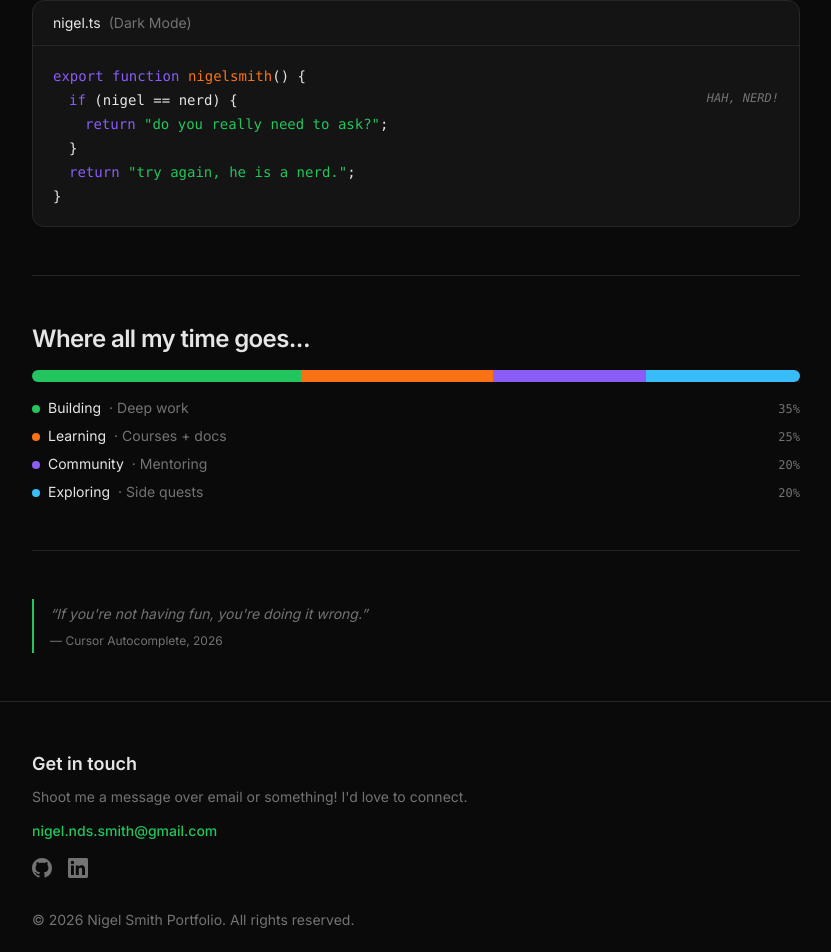
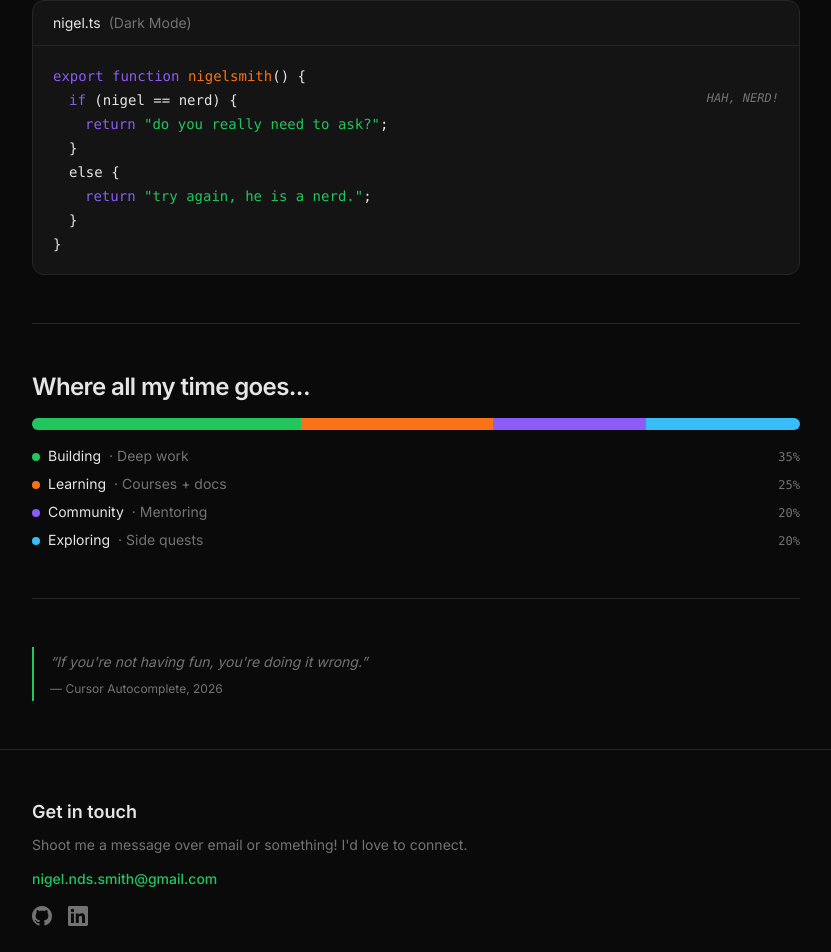
Before and after one commit to MyNameIs-Nigel/cyber-portfolio, a Next.js app: page /about in a window 1280 px wide. Shown: the part 4825-5777 px from the top of the page, without its empty margins (224-1055 px from the left). Built offline with nearby package versions, Linux system fonts and the light colour scheme.

Commit message:
Fixed some text in the about page, and limited projects to 2 featured on the main page

```diff
--- a/src/app/about/page.tsx
+++ b/src/app/about/page.tsx
@@ -16,7 +16,9 @@ const codeLines = [
   { text: 'if (nigel == nerd) {', indent: 1, annotation: "HAH, NERD!" },
   { text: 'return "do you really need to ask?";', indent: 2 },
   { text: "}", indent: 1 },
-  { text: 'return "try again, he is a nerd.";', indent: 1 },
+  { text: 'else {', indent: 1 },
+  { text: 'return "try again, he is a nerd.";', indent: 2 },
+  { text: '}', indent: 1 },
   { text: "}", indent: 0 },
 ];
 
--- a/src/app/page.tsx
+++ b/src/app/page.tsx
@@ -9,6 +9,7 @@ import { H1, H2, H3, Paragraph } from "@/components/Typography";
 import { ProjectCard } from "@/components/cards/ProjectCard";
 import { Roadmap } from "@/components/Roadmap";
 import { projects } from "@/data/projects";
+import Link from "next/link";
 import { roadmapSections } from "@/data/roadmap";
 import { skillCategories } from "@/data/skills";
 import { terminalHeaders, terminalInput, terminalRows, terminalTitle } from "@/data/terminal";
@@ -60,10 +61,16 @@ export default function HomePage() {
         <section id="projects">
           <H2>Featured Projects</H2>
           <div className="mt-4 grid grid-cols-1 gap-3">
-            {projects.map((p) => (
+            {projects.slice(0, 2).map((p) => (
               <ProjectCard key={p.title} {...p} />
             ))}
           </div>
+          <Link
+            href="/projects"
+            className="mt-4 inline-block text-sm font-medium text-accent-1 transition-colors hover:text-accent-2"
+          >
+            See More →
+          </Link>
         </section>
 
         <SectionDivider />
--- a/src/data/consoleLogs.ts
+++ b/src/data/consoleLogs.ts
@@ -8,5 +8,5 @@ export const thoughtLogMessages: ConsoleLogMessage[] = [
   { timestamp: "[1654]", level: "INFO", text: "Building portfolio with Next.js and Tailwind CSS." },
   { timestamp: "[1655]", level: "INFO", text: "Vibe coding the next addition to the portfolio." },
   { timestamp: "[1656]", level: "WARN", text: "CI/CD pipeline: Deployment sucessful, but not yet deployed to production." },
-  { timestamp: "[1657]", level: "ERROR", text: "UI bug found: Maybe you shouldn't vibe code?" },
+  { timestamp: "[1657]", level: "ERROR", text: "UI bug found: Maybe you shouldn't vibe code as much?" },
 ];
```
